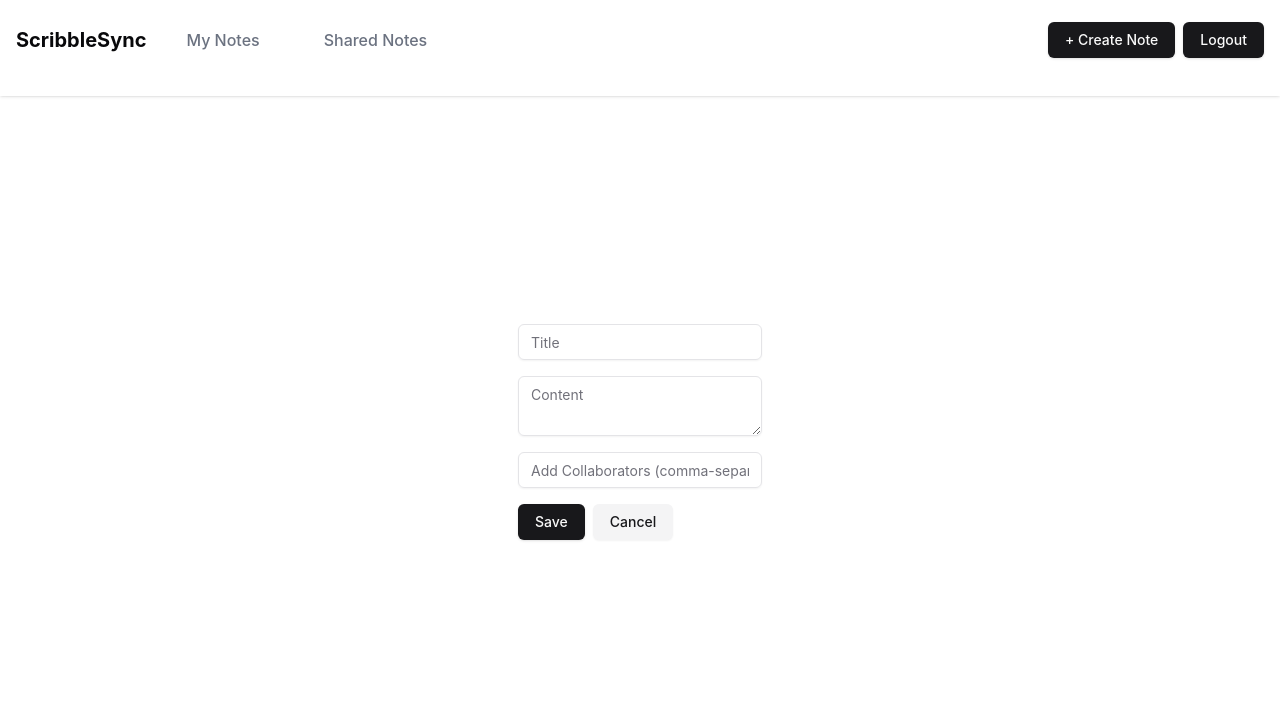
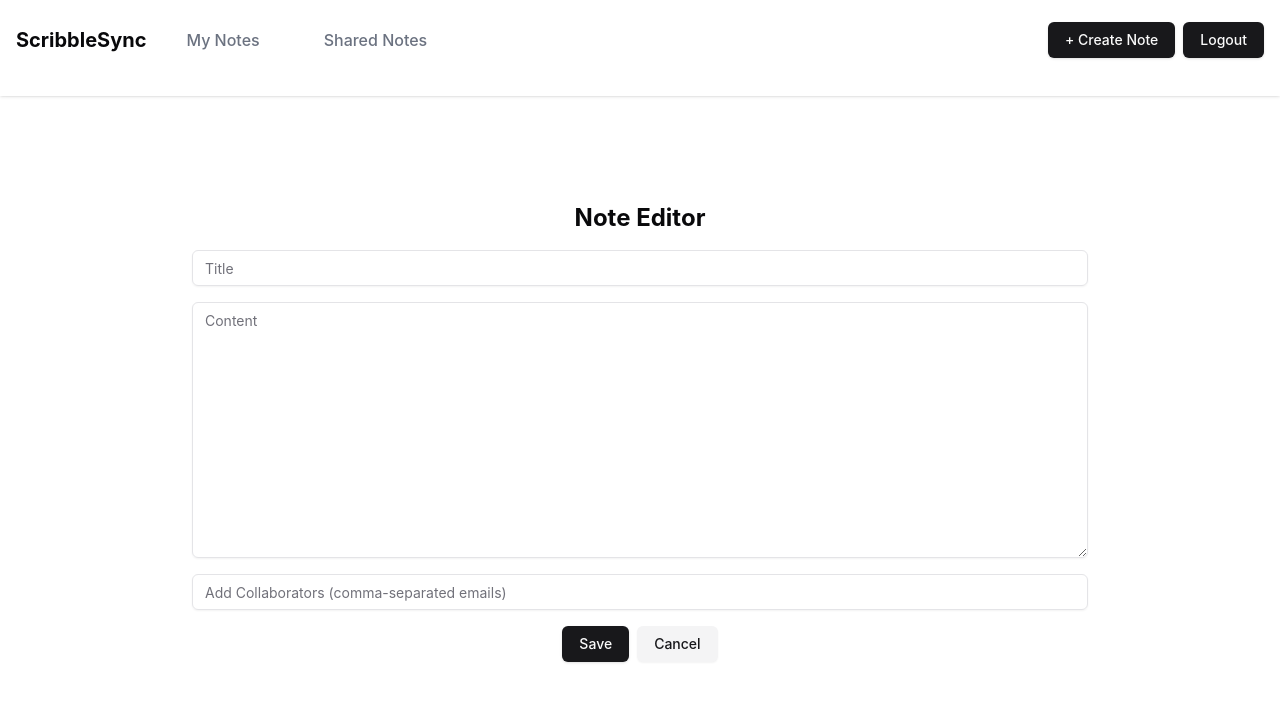
Before and after one commit to akshayghatiki311/notes-frontend, a React (Vite) app: page /create/new in a window 1280 px wide. Shown: the top 702 px of the page. Built offline with nearby package versions, Linux system fonts and the light colour scheme; no server answers.

Commit message:
design changes and import fixes

```diff
--- a/src/components/EditorForm.jsx
+++ b/src/components/EditorForm.jsx
@@ -68,18 +68,22 @@ export default function EditorForm({ note, onSave, onContentUpdate }) {
   };
 
   return (
-    <div className="p-4 space-y-4">
+    <div className="p-4 space-y-4 main-content">
+      <h1 className="font-bold text-2xl">Note Editor</h1>
       <Input
+        className="w-full max-w-4xl"
         placeholder="Title"
         value={title}
         onChange={handleTitleChange}
-      />
+        />
       <Textarea
+        className="w-full max-w-4xl h-64"
         placeholder="Content"
         value={content}
         onChange={handleContentChange}
-      />
+        />
       <Input
+        className="w-full max-w-4xl"
         placeholder="Add Collaborators (comma-separated emails)"
         value={collaborators}
         onChange={(e) => setCollaborators(e.target.value)}
--- a/src/components/NotesGrid.jsx
+++ b/src/components/NotesGrid.jsx
@@ -8,7 +8,7 @@ export default function NotesGrid({ notes, onEdit, onDelete }) {
   }
 
   return (
-    <div className="grid grid-cols-3 gap-4 p-4">
+    <div className="grid grid-cols-1 md:grid-cols-2 lg:grid-cols-3 gap-4">
       {notes.map((note) => (
         <Card key={note.id || note._id} className="w-[350px]">
           <CardContent>
--- a/src/index.css
+++ b/src/index.css
@@ -48,6 +48,15 @@ body {
   padding-top: 4rem; /* Adjust padding to account for fixed navbar */
 }
 
+.flex-col {
+  display: flex;
+  flex-direction: column;
+}
+
+.navbar + .notes-grid {
+  margin-top: 0.5rem; /* Adjust the spacing */
+}
+
 .main-content {
   flex: 1;
   display: flex;
@@ -63,6 +72,7 @@ h1 {
   font-size: 3.2em;
   line-height: 1.1;
 }
+
 
 button {
   border-radius: 8px;
--- a/src/pages/NewNote.jsx
+++ b/src/pages/NewNote.jsx
@@ -1,8 +1,8 @@
 import React, { useState, useEffect } from "react";
 import { useNavigate } from "react-router-dom";
-import Navbar from "../components/Navbar";
-import EditorForm from "../components/EditorForm";
-import { createNote, getUserEmail } from "../services/api";
+import Navbar from "@/components/Navbar";
+import EditorForm from "@/components/EditorForm";
+import { createNote, getUserEmail } from "@/services/api";
 
 export default function NewNote() {
   const [note] = useState({
--- a/src/pages/Notes.jsx
+++ b/src/pages/Notes.jsx
@@ -1,8 +1,8 @@
 import React, { useState, useEffect } from "react";
 import { useNavigate } from "react-router-dom";
-import Navbar from "../components/Navbar";
-import NotesGrid from "../components/NotesGrid";
-import { getNotes,  } from "../services/api";
+import Navbar from "@/components/Navbar";
+import NotesGrid from "@/components/NotesGrid";
+import { getNotes,  } from "@/services/api";
 
 const Notes = () => {
   const [notes, setNotes] = useState([]);
```
Also changed, not shown: src/App.tsx (+5 -5 lines), src/pages/Dashboard.jsx (+5 -5 lines), src/pages/Editor.jsx (+4 -4 lines), src/pages/Login.jsx (+4 -4 lines).
